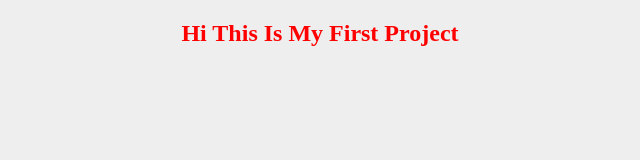
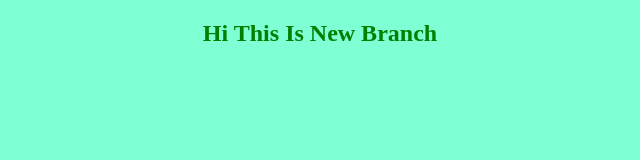
Before and after one commit to kinanw-87/first-project, a plain HTML site: page index.html in a window 1280 px wide. Shown: the whole page, without its empty margins (320-960 px from the left). Drawn offline with Linux system fonts and the light colour scheme.

Commit message:
change css file

```diff
--- a/index.html
+++ b/index.html
@@ -8,7 +8,7 @@
     <link rel="stylesheet" href="style.css" />
   </head>
   <body>
-    <h2>Hi This Is My First Project</h2>
+    <h2>Hi This Is New Branch</h2>
     <script src="main.js"></script>
   </body>
 </html>
--- a/style.css
+++ b/style.css
@@ -4,9 +4,9 @@
 
 h2 {
   text-align: center;
-  color: red;
+  color: green;
 }
 
 body {
-  background-color: #eee;
+  background-color: aquamarine;
 }
```
